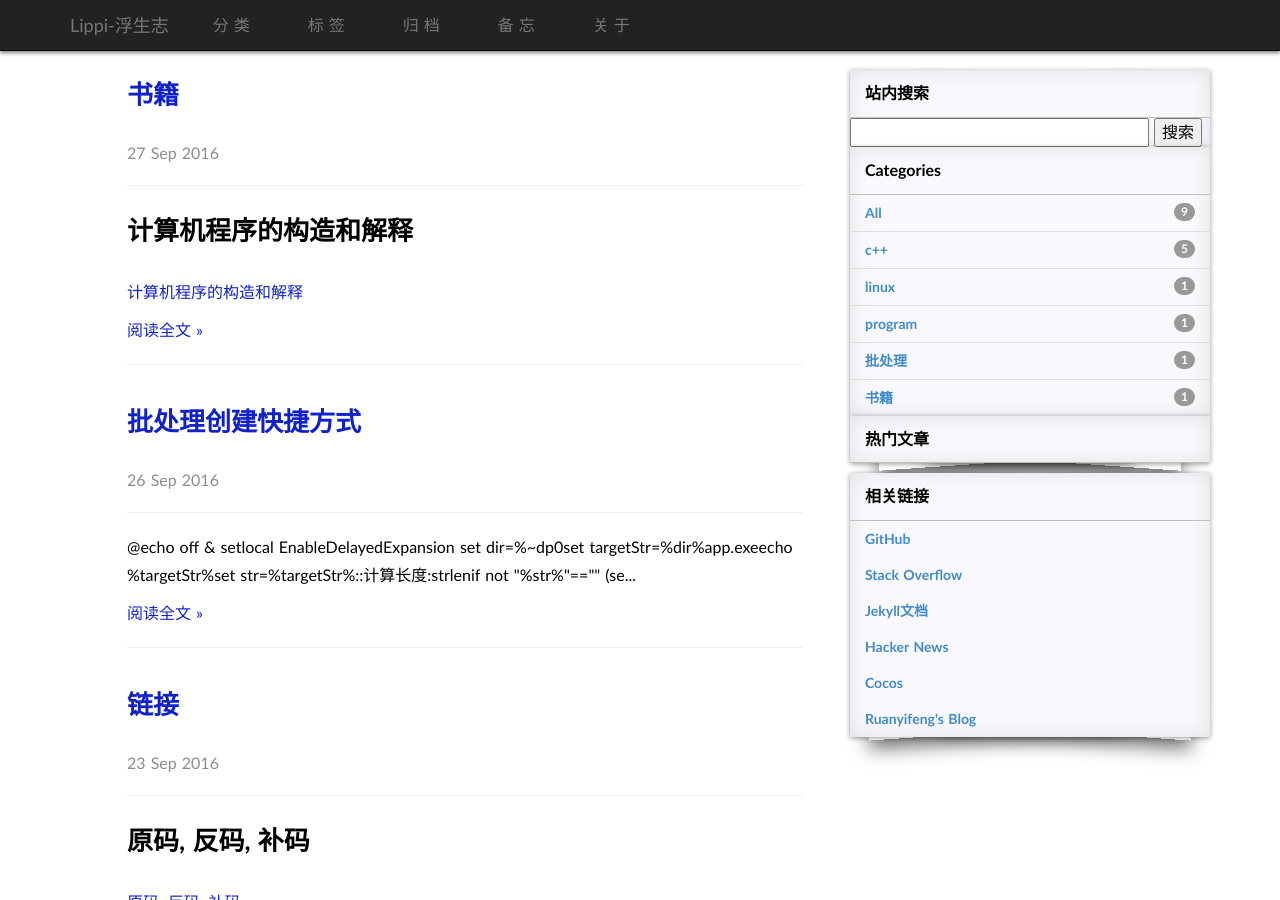
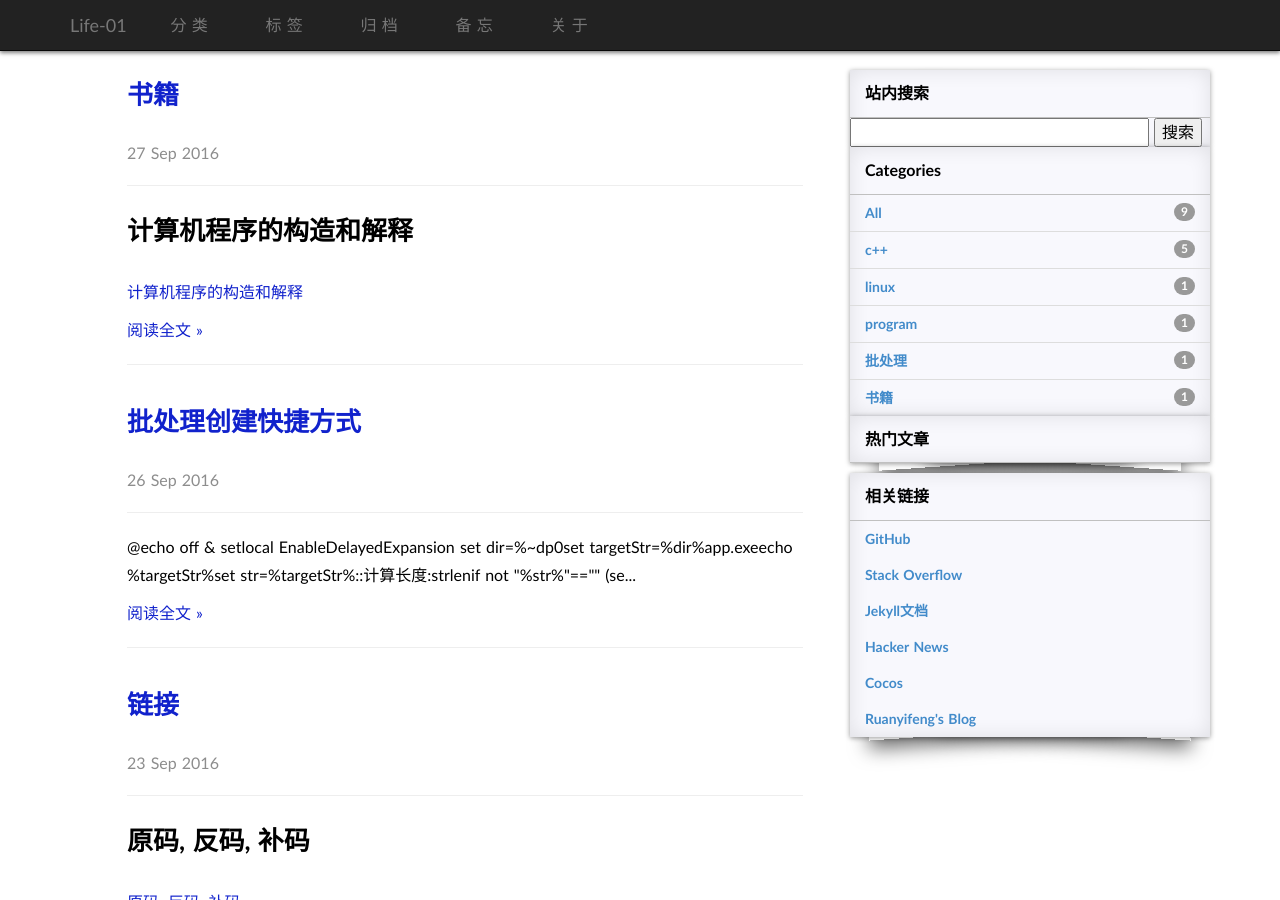
Before and after one commit to eryue/eryue.github.io, a Jekyll site: the page built from index.html, in a window 1280 px wide and 900 px high. Built offline with Jekyll 4.4.1, drawn with Linux system fonts in a browser that asks for light colours; some web fonts are replaced; the list of posts is cut into pages by our own code; comment, search, counter and statistics services are not loaded.

```diff
--- a/_config.yml
+++ b/_config.yml
@@ -24,12 +24,12 @@
   IMAGE_PATH : http://coolshell.info/images
 
 # presonal config
-domain: http://coolshell.info
-title: Lippi-浮生志
+domain: http://lizhangcheng.com
+title: Life-01
 description: Draw my life with code
-author: Lippi.OuYang
-email: ouyanglip@gmail.com
-github: LippiOuYang
+author: Lizhangcheng
+email: 137162422@qq.com
+github: eryue
 
 config:
   js_dir:
```
